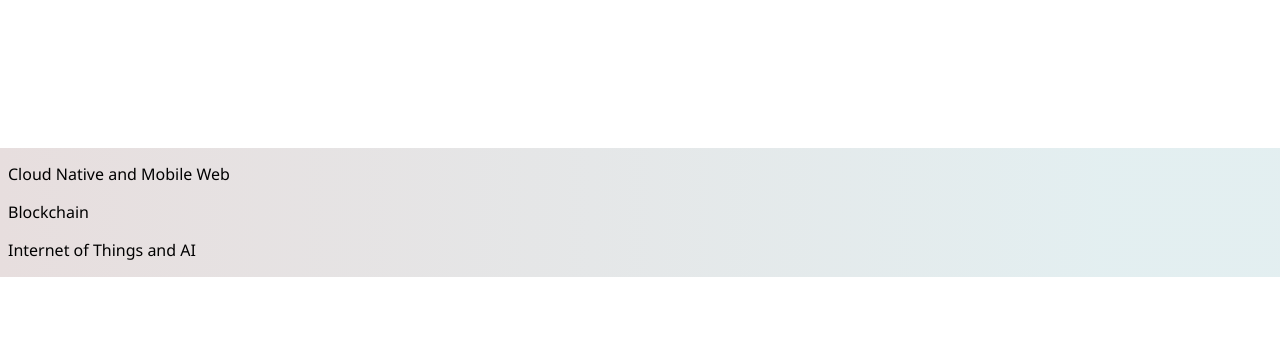
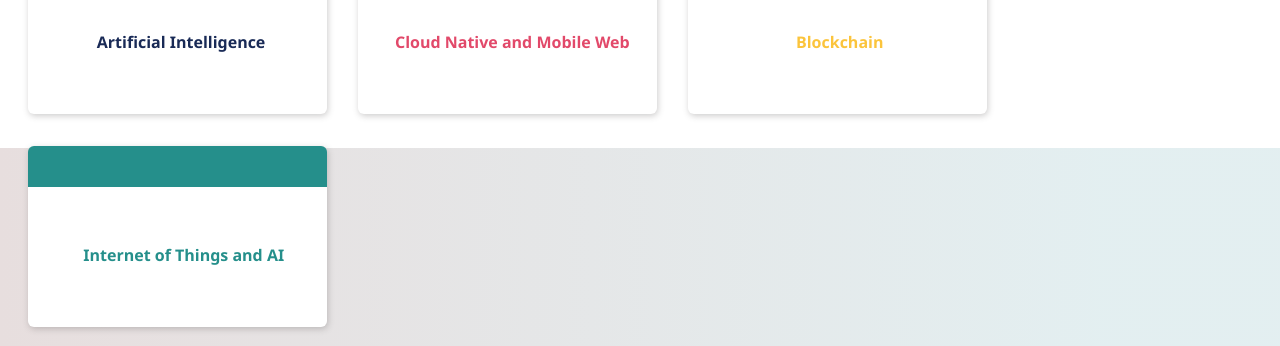
Before and after one commit to haseebDotJs/piaic-half-main-page, a plain HTML site: page index.html in a window 1280 px wide. Shown: the part 790-1136 px from the top of the page. Before the commit the page ends 1067 px from the top, so only its background shows below. Drawn offline with Linux system fonts and the light colour scheme.

Commit message:
complete rest of page til available programs (css file)

```diff
--- a/index.css
+++ b/index.css
@@ -1,6 +1,6 @@
 body {
     font-family: 'Segoe UI', Tahoma, Geneva, Verdana, sans-serif;
-    background: linear-gradient(90deg, rgb(231,222,222) 0%, rgba(224,237,239,0.9) 86%);
+    background: linear-gradient(90deg, rgb(231,222,222) 0%, rgba(224,237,239,0.9) 86%) ;
 }
 .nav-button{
   width: 100%;
@@ -61,7 +61,7 @@ li a[href=""]:hover {
     line-height: 0.9em;
 
 }
-.AI {
+.piaic {
     font-size: 31px;
     font-weight: lighter;
     letter-spacing: 0.01em;
@@ -69,11 +69,11 @@ li a[href=""]:hover {
 .mission {
     color: rgb(61,60,60);
     margin: 50px 0px 0px 525px;
-    font-size: 15px;
-    line-height: 1.4em;
+    font-size: 14.4px;
+    line-height: 1.5em;
 }
 .apply {
-    margin: 110px 0px 0px 975px;
+    margin: 110px 0px 0px 915px;
     padding: 13px 44px;
     color: white;
     border: none;
@@ -83,7 +83,7 @@ li a[href=""]:hover {
 }
 .line {
     font-size: 50px;
-    margin: 40px 25px 0px 25px;
+    margin: -55px 25px 0px 1080px;
    color: rgb(27,42,86);
 }
 @font-face {
@@ -91,7 +91,171 @@ li a[href=""]:hover {
     font-family: "bench grinder titling";
 }
 .ninety {
-    font-size: 30px;
+    font-size: 35px;
     font-family: "bench grinder titling";
+    font-weight: 600;
+    text-align: justify;
+    color: rgb(33,37,41);
+    margin: ;
+}
+.application {
+     font-size: 10px;
+ }
+ .app {
+   margin: -37px 0px 0px 1125px;
+   line-height: 0.9em;
+
+ }
+ .ac {
+    font-size: 32px;
     font-weight: bold;
+    color: rgb(102,102,102);
+    margin: 70px 0px 0px 31%;
+    letter-spacing: 15px;
 }
+/*.box1 {
+    position: absolute;
+    left: 33px;
+    top: 685px;
+    background-color: white;
+    padding: 60px 65px ;
+    box-shadow: 3px 2px 3px #bbb4b4;
+    border-top: 41px solid rgb(25,42,86);
+    border-radius: 8px;
+    color: rgb(25,42,86);
+    font-weight: bold;
+    font-size: 17px;
+}
+.box1:hover {
+    background-color:  rgba(25,42,86,0.6);
+    border-top: 41px solid rgba(25,42,86,0.6)
+    border: none;
+}*/
+
+.box1 {
+    position: relative;
+    left: 20px;
+    top: 5px;
+    margin-right: 27px;
+    height: 140px;
+    width: 299px;
+    border-top: 41px solid rgb(25,42,86);
+    background-color: white;
+    box-shadow: 1px 2px 6px rgba(92, 88, 88, 0.3);
+    border-radius: 6px;
+}
+.box1:hover{
+    background-color:  rgba(25,42,86,1);
+    position: relative;
+    top: -36px;
+    border: none;
+    height: 181px;
+    font-size: 0;
+    box-shadow: none;
+}
+.ai {
+    position: relative;
+    left: 23%;
+    top: 41%;
+    padding: auto;
+    color: rgb(25,42,86);
+    font-weight: bold;
+    font-size: 16px;
+}
+.box2 {
+    position: relative;
+    left: 20px;
+    top: 5px;
+    margin-right: 27px;
+    height: 140px;
+    width: 299px;
+    border-top: 41px solid rgb(226,73,106);
+    background-color: white;
+    box-shadow: 1px 2px 6px rgba(92, 88, 88, 0.3);
+    border-radius: 6px;
+    font-size: 16px;
+
+}
+.box2:hover{
+    background-color:  rgba(226,73,106, 1);
+    position: relative;
+    top: -36px;
+    border: none;
+    height: 181px;
+    box-shadow: none;
+    font-size: 5px;
+    color: black;
+}
+.cnc {
+    position: relative;
+    left: 12.3%;
+    top: 41%;
+    padding: auto;
+    color: rgb(226,73,106);
+    font-weight: bold;
+    font-size: 16px;
+}
+
+.box3 {
+    position: relative;
+    left: 20px;
+    top: 5px;
+    margin-right: 27px;
+    height: 140px;
+    width: 299px;
+    border-top: 41px solid rgb(251,196,60);
+    background-color: white;
+    box-shadow: 1px 2px 6px rgba(92, 88, 88, 0.3);
+    border-radius: 6px;
+}
+.box3:hover {
+    background-color: rgb(251,196,60);
+    position: relative;
+    top: -36px;
+    border: none;
+    height: 181px;
+    font-size: 0;
+    box-shadow: none;
+}
+.bc {
+    position: relative;
+    left: 36%;
+    top: 41%;
+    padding: auto;
+    color: rgb(251,196,60);
+    font-weight: bold;
+    font-size: 16px;
+}
+.box4 {
+    position: relative;
+    left: 20px;
+    top: 5px;
+    margin-right: 27px;
+    height: 140px;
+    width: 299px;
+    border-top: 41px solid rgb(37,143,139);
+    background-color: white;
+    box-shadow: 1px 2px 6px rgba(92, 88, 88, 0.3);
+    border-radius: 6px;
+}
+.box4:hover{
+    background-color:  rgba(37,143,139);
+    position: relative;
+    top: -36px;
+    border: none;
+    height: 181px;
+    font-size: 0;
+    box-shadow: none;
+}
+.iot {
+    position: relative;
+    left: 18.5%;
+    top: 41%;
+    padding: auto;
+    color: rgb(37,143,139);
+    font-weight: bold;
+    font-size: 16px;
+}
+.box1, .box2, .box3, .box4 {
+    display: inline-block;
+}
```
